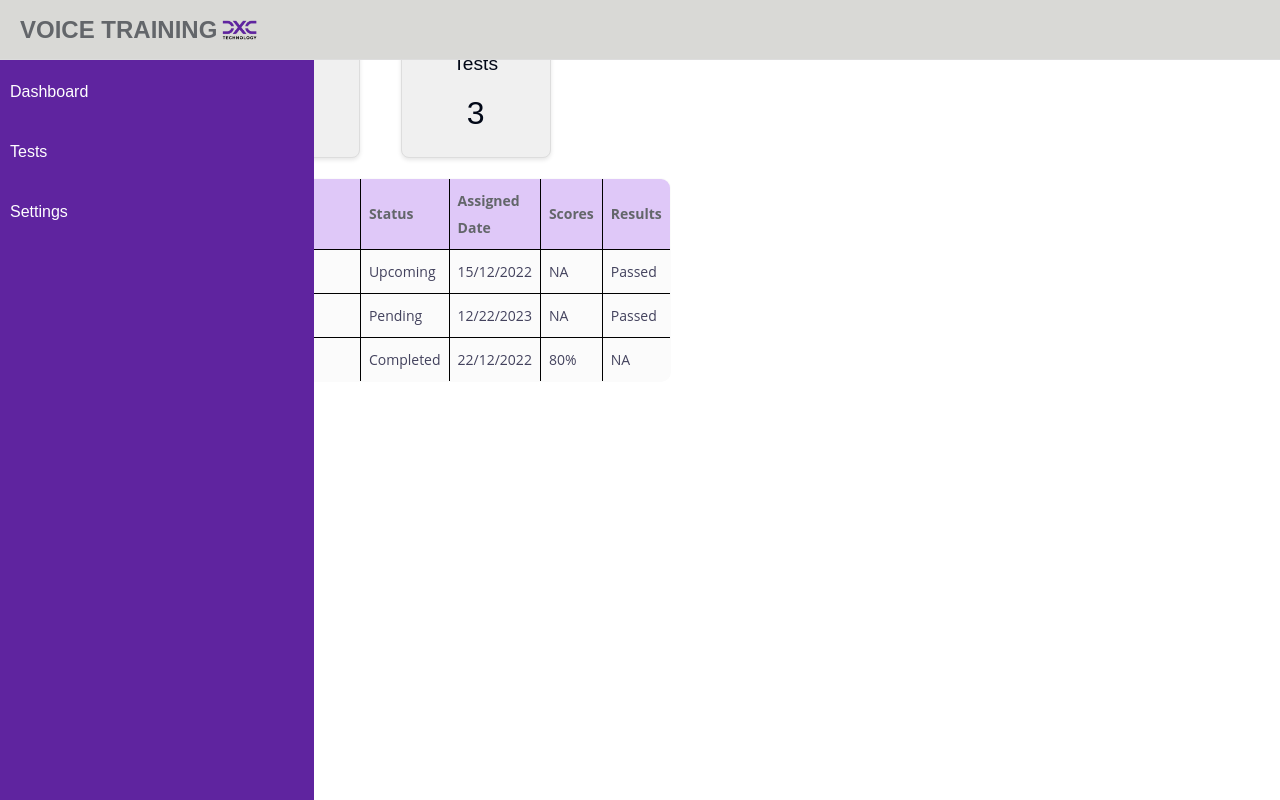
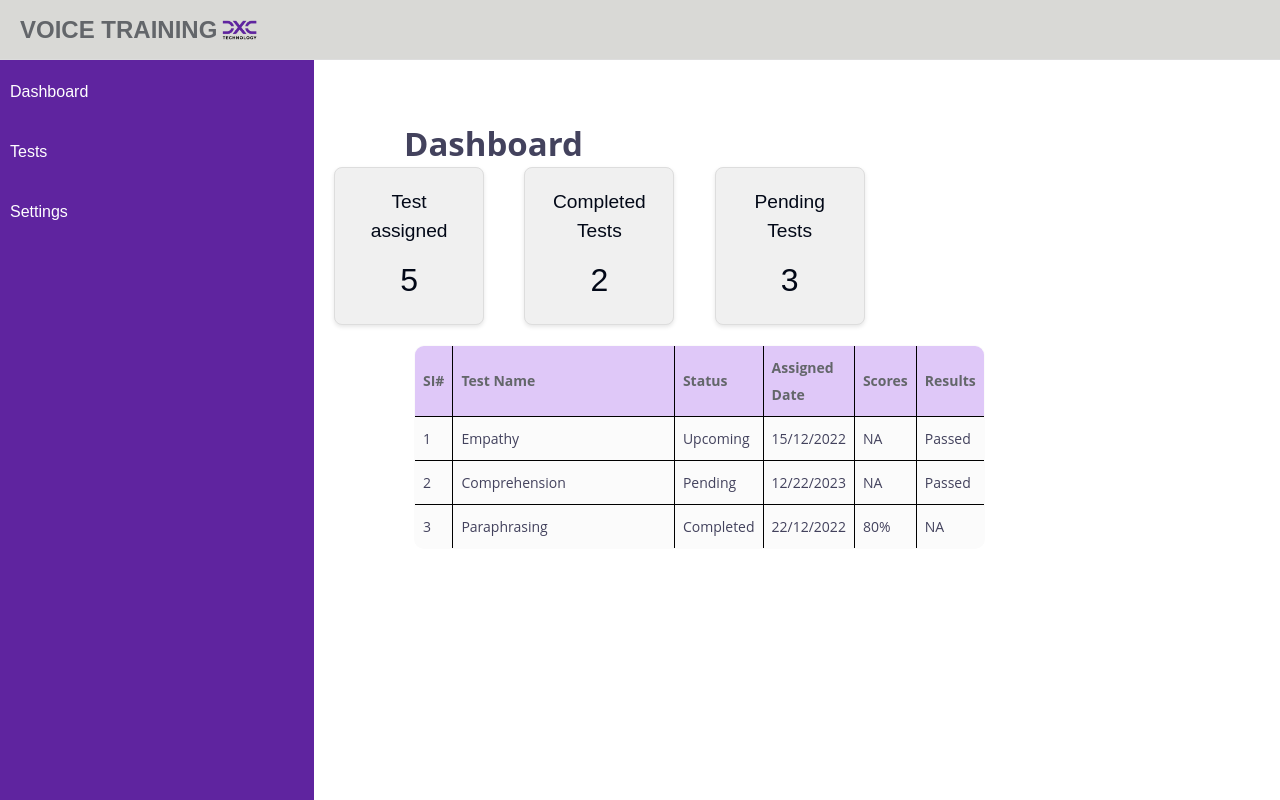
Before and after one commit to lakshya820/ShadCN_graph, a React (Vite) app: page /main/dashboard in a window 1280 px wide. Built offline with nearby package versions, Linux system fonts and the light colour scheme.

Commit message:
3rd commit 29th

```diff
--- a/src/components/Dashboard2.tsx
+++ b/src/components/Dashboard2.tsx
@@ -3,14 +3,23 @@ import { default as React, useState } from "react";
 import MainLayout from "./MainLayout";
 import Header from "./Header";
 import '../css/Dashboard2.css';
+import { useNavigate } from "react-router-dom";
 
 const Dashboard2: React.FC = () => {
 
+    const navigate = useNavigate();
+
+    const handleToTests = () => {
+        // Perform login logic here
+        navigate('/main/tests1');
+      };
 
     return (
         <React.Fragment>
             <div className="dashboard">
-
+                    <div className="dashboard_header">
+                        <p>Dashboard</p>
+                    </div>
                     <div className="boxes">
                         <div className="box">
                             <h2>Test assigned</h2>
@@ -40,7 +49,9 @@ const Dashboard2: React.FC = () => {
                             <tbody>
                                 <tr>
                                 <td>1</td>
-                                <td>Empathy</td>
+                                <td>
+                                    <button className="dashboard_button" onClick={handleToTests}>Empathy</button>
+                                </td>
                                 <td>Upcoming</td>
                                 <td>15/12/2022</td>
                                 <td>NA</td>
@@ -48,7 +59,9 @@ const Dashboard2: React.FC = () => {
                                 </tr>
                                 <tr>
                                 <td>2</td>
-                                <td>Comprehension</td>
+                                <td>
+                                    <button className="dashboard_button">Comprehension</button>
+                                </td>
                                 <td>Pending</td>
                                 <td>12/22/2023</td>
                                 <td>NA</td>
@@ -56,7 +69,9 @@ const Dashboard2: React.FC = () => {
                                 </tr>
                                 <tr>
                                 <td>3</td>
-                                <td>Paraphrasing</td>
+                                <td>
+                                    <button className="dashboard_button">Paraphrasing</button>
+                                </td>
                                 <td>Completed</td>
                                 <td>22/12/2022</td>
                                 <td>80%</td>
--- a/src/components/DashboardAdmin.tsx
+++ b/src/components/DashboardAdmin.tsx
@@ -17,7 +17,6 @@ const DashboardAdmin: React.FC = () => {
     return (
         <React.Fragment>
             <div className="admin_dashboard">
-                <MainLayout>
                     <div className="dashboard_header">
                         <div className="dashboard_center">
                             <div className="dashboard_chart1">
@@ -25,7 +24,7 @@ const DashboardAdmin: React.FC = () => {
                             </div>
                         </div>
                     </div>
-                </MainLayout>
+
           </div>
         </React.Fragment>
     );
--- a/src/components/Learners1.tsx
+++ b/src/components/Learners1.tsx
@@ -25,7 +25,7 @@ import '../css/Learners1.css';
 const Learners1: React.FC = () => {
   return (
     <div className="learners1">
-        <MainLayout>
+
             <div className="learners1_content">
                 <div className="learners1_header">
                     <p>Learners</p>
@@ -84,7 +84,7 @@ const Learners1: React.FC = () => {
                     </table>
                 </div>
             </div>
-        </MainLayout>
+
     </div>
   )
 }
--- a/src/components/Learners2.tsx
+++ b/src/components/Learners2.tsx
@@ -25,7 +25,7 @@ import '../css/Learners2.css';
 const Learners2: React.FC = () => {
   return (
     <div className="learners1">
-        <MainLayout>
+
             <div className="learners1_content">
                 <div className="learners1_header">
                     <p>Learners</p>
@@ -55,7 +55,7 @@ const Learners2: React.FC = () => {
                     </Card>
                 </div>
             </div>
-        </MainLayout>
+
     </div>
   )
 }
--- a/src/components/Tests2.tsx
+++ b/src/components/Tests2.tsx
@@ -24,7 +24,6 @@ import '../css/Tests2.css';
 const Tests2: React.FC = () => {
   return (
     <div className="tests2">
-        <MainLayout>
             <div className="tests2_content">
 
                 <div className="Card">
@@ -56,7 +55,6 @@ const Tests2: React.FC = () => {
                     </Card>
                 </div>
             </div>
-        </MainLayout>
     </div>
   )
 }
--- a/src/css/Dashboard2.css
+++ b/src/css/Dashboard2.css
@@ -1,6 +1,18 @@
-.content {
+.dashboard {
     display: flex;
     flex-direction: column;
+    padding-left: 314px;
+    padding-top: 60px;
+}
+
+.dashboard_header{
+  text-align: left;
+  font: normal normal bold 33px/47px Open Sans;
+  letter-spacing: 0px;
+  color: #43425D;
+  opacity: 1;
+  padding-top: 60px;
+  padding-left: 90px;
 }
 
 .boxes {
--- a/src/css/Tests1.css
+++ b/src/css/Tests1.css
@@ -1,6 +1,8 @@
 .tests1 {
     display: flex;
     width: 100vw;
+    padding-left: 314px;
+    padding-top: 60px;
 }
 
 .tests1_content{
--- a/src/css/Tests2.css
+++ b/src/css/Tests2.css
@@ -1,6 +1,7 @@
 .tests2 {
     display: flex;
     width: 100vw;
+    padding: 60px 0px 0px 314px;
 }
 
 .tests2_content{
```
